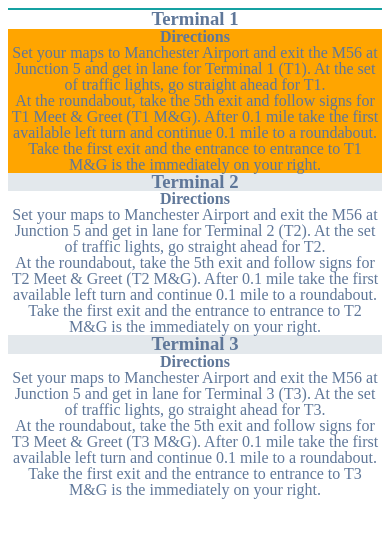
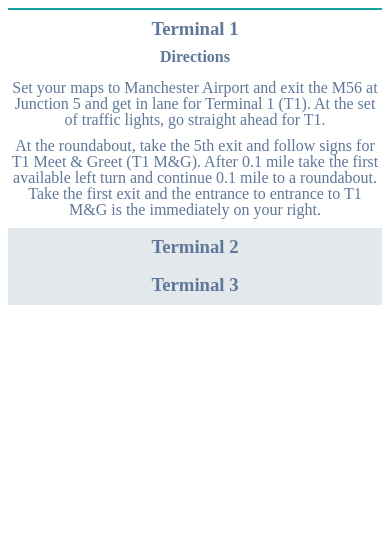
Before and after one commit to MirceaUngureanu/stage1-deliverables, a plain HTML site: page index.html in a window 390 px wide. Both pictures are taken after a click on the element "Terminal 1". Drawn offline with Linux system fonts and the light colour scheme.

Commit message:
added rough mobile styling

```diff
--- a/style.css
+++ b/style.css
@@ -37,12 +37,22 @@
     color: #5f7799;
 }
 .tc-header {
+    padding: 10px 0;
     background-color: #e3e8ec;
 }
 .tc-header--active {
     background-color: white;
     border-top: 2px solid #15a1a2;
 }
+.tc-content {
+    display: none;
+}
+.tc-content h4 {
+    margin-bottom: 15px;
+}
+.tc-content p {
+    margin-bottom: 10px;
+}
 .tc-content--active {
-    background-color: orange;
+    display: block;
 }
```
